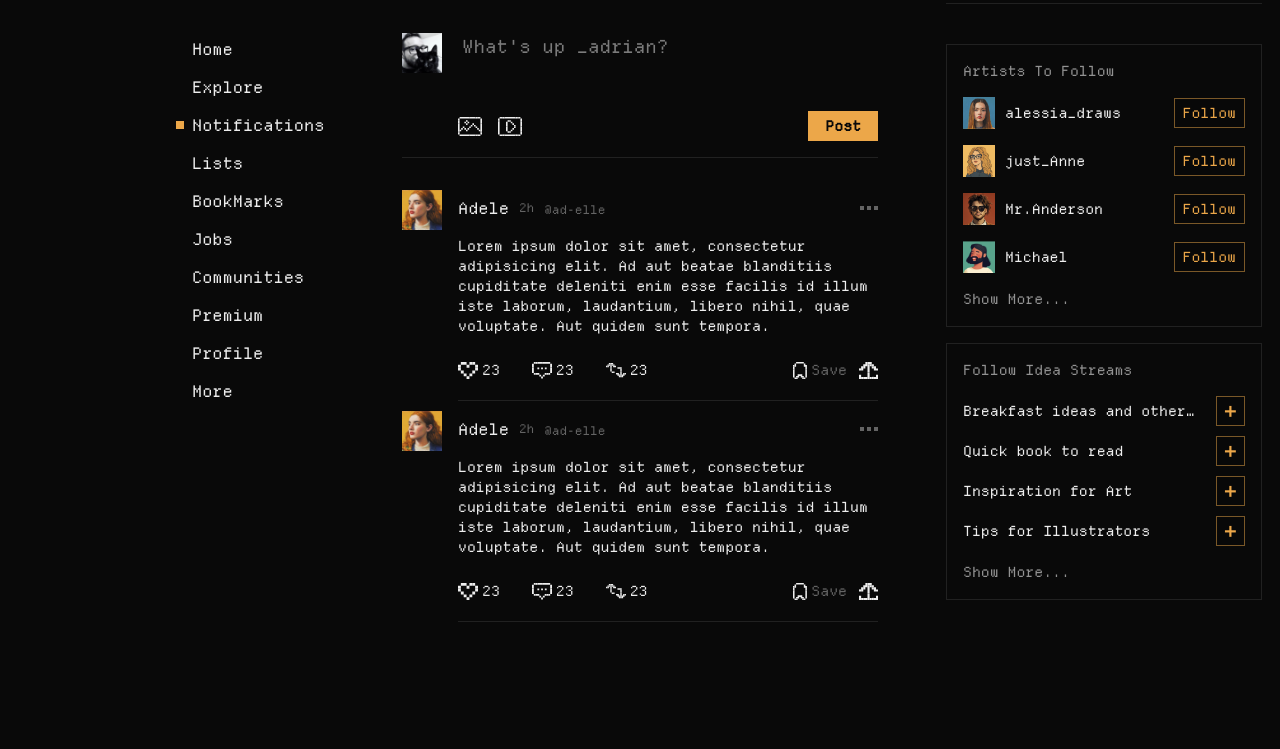
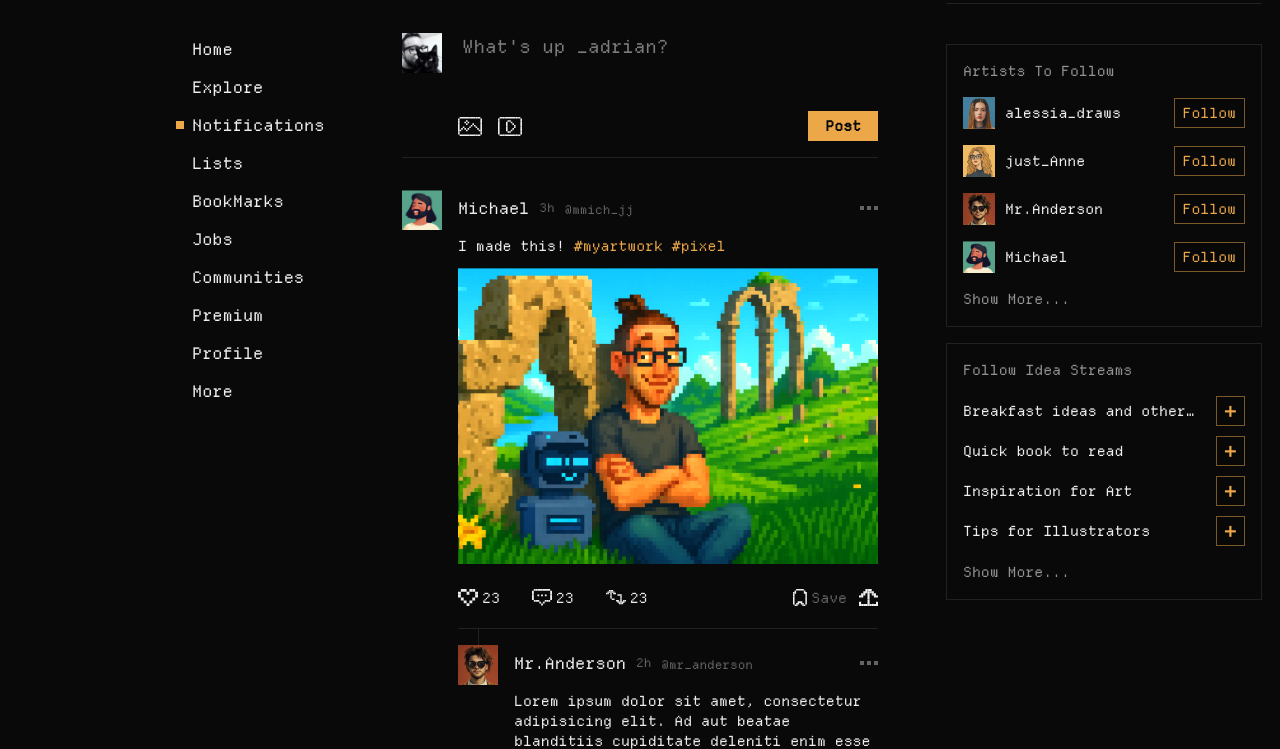
Before and after one commit to ali-nasser22/pixels-platform, a website built with Vite: page feed.html in a window 1280 px wide. Shown: the part 51-800 px from the top of the page. Built offline with nearby package versions, Linux system fonts and the light colour scheme.

Commit message:
finish replies thread in feed page

```diff
--- a/feed.html
+++ b/feed.html
@@ -198,18 +198,21 @@
 	</div>
 	<!--Feed-->
 	<ol class="mt-4">
+		<!--Feed Item-->
 		<li class="flex items-start gap-4 not-first:pt-2.5">
 			<a class="shrink-0" href="/profile">
-				<img alt="avatar" class="size-10 object-cover" src="public/images/adelle.png">
+				<img alt="avatar" class="size-10 object-cover" src="public/images/michael.png">
 			</a>
-			<div class="grow border-b border-pixel-light/10 pb-5 pt-1.5">
+			<div class="grow pt-1.5">
+				<div class="border-b border-pixel-light/10 pb-5">
+					<!--User Meta-->
 					<div class="flex justify-between items-center gap-4">
 						<div class="flex items-center gap-2.5">
-						<p><a class="hover:underline" href="/profile">Adele</a></p>
-						<p class="text-xs text-pixel-light/40">2h</p>
+							<p><a class="hover:underline" href="/profile">Michael</a></p>
+							<p class="text-xs text-pixel-light/40">3h</p>
 							<p>
 								<a class="text-xs text-pixel-light/40 hover:text-pixel-light/60 transition-opacity duration-100"
-							   href="/profile">@ad-elle</a></p>
+								   href="/profile">@mmich_jj</a></p>
 						</div>
 						<button aria-label="Post options" class="flex gap-[3px] group py-2">
 							<span class="size-1 bg-pixel-light/40 group-hover:bg-pixel-light/60 transition-opacity duration-100"></span>
@@ -217,10 +220,10 @@
 							<span class="size-1 bg-pixel-light/40 group-hover:bg-pixel-light/60 transition-opacity duration-100"></span>
 						</button>
 					</div>
-				<div class="mt-4 text-sm flex flex-col gap-3">
-					<p>Lorem ipsum dolor sit amet, consectetur adipisicing elit. Ad aut beatae blanditiis cupiditate
-						deleniti enim esse facilis id illum iste laborum, laudantium, libero nihil, quae voluptate. Aut
-						quidem sunt tempora.</p>
+					<!--Post Content-->
+					<div class="mt-4 text-sm flex flex-col gap-3 [&_a]:text-pixel [&_a]:hover:underline [&_a]:cursor-pointer">
+						<p>I made this! <a>#myartwork</a> <a>#pixel</a></p>
+						<img alt="pic-from-michael" src="public/images/simon-chilling.png">
 					</div>
 					<!--Action buttons-->
 					<div class="flex justify-between items-center gap-4 mt-6">
@@ -450,19 +453,24 @@
 						</div>
 					</div>
 				</div>
-		</li>
-		<li class="flex items-start gap-4 not-first:pt-2.5">
-			<a class="shrink-0" href="/profile">
-				<img alt="avatar" class="size-10 object-cover" src="public/images/adelle.png">
+				<!--Threaded Replies-->
+				<ol>
+					<!--Reply-->
+					<li class="relative pt-4 flex items-start gap-4 group/li">
+						<!--Line through-->
+						<div aria-hidden="true"
+						     class="absolute top-0 left-5 w-px h-full group-last/li:h-4 bg-pixel-light/10"></div>
+						<a class="shrink-0 isolate" href="/profile">
+							<img alt="avatar" class="size-10 object-cover" src="public/images/mr-anderson.png">
 						</a>
 						<div class="grow border-b border-pixel-light/10 pb-5 pt-1.5">
 							<div class="flex justify-between items-center gap-4">
 								<div class="flex items-center gap-2.5">
-						<p><a class="hover:underline" href="/profile">Adele</a></p>
+									<p><a class="hover:underline" href="/profile">Mr.Anderson</a></p>
 									<p class="text-xs text-pixel-light/40">2h</p>
 									<p>
 										<a class="text-xs text-pixel-light/40 hover:text-pixel-light/60 transition-opacity duration-100"
-							   href="/profile">@ad-elle</a></p>
+										   href="/profile">@mr_anderson</a></p>
 								</div>
 								<button aria-label="Post options" class="flex gap-[3px] group py-2">
 									<span class="size-1 bg-pixel-light/40 group-hover:bg-pixel-light/60 transition-opacity duration-100"></span>
@@ -471,8 +479,10 @@
 								</button>
 							</div>
 							<div class="mt-4 text-sm flex flex-col gap-3">
-					<p>Lorem ipsum dolor sit amet, consectetur adipisicing elit. Ad aut beatae blanditiis cupiditate
-						deleniti enim esse facilis id illum iste laborum, laudantium, libero nihil, quae voluptate. Aut
+								<p>Lorem ipsum dolor sit amet, consectetur adipisicing elit. Ad aut beatae blanditiis
+									cupiditate
+									deleniti enim esse facilis id illum iste laborum, laudantium, libero nihil, quae
+									voluptate. Aut
 									quidem sunt tempora.</p>
 							</div>
 							<!--Action buttons-->
@@ -624,86 +634,14 @@
 										<span class="text-sm">23</span>
 									</div>
 								</div>
-					<div class="flex items-center gap-3">
-						<!-- Save -->
-						<div class="flex items-center gap-1">
-							<button aria-label="Save" class="hover:text-pixel">
-								<svg
-										class="h-[17px]"
-										fill="none"
-										viewBox="0 0 14 17"
-										xmlns="http://www.w3.org/2000/svg"
-								>
-									<g clip-path="url(#a)" fill="currentColor">
-										<path
-												d="M1.545 7.727H0v1.546h1.545V7.727Zm0 1.546H0v1.545h1.545V9.273Zm0 1.545H0v1.546h1.545v-1.546Zm0 1.546H0v1.545h1.545v-1.545Zm0 1.546H0v1.545h1.545v-1.546Zm1.545 1.544H1.546V17h1.546v-1.546Z"
-										/>
-										<path d="M4.636 15.454H3.091V17h1.545v-1.546Z"/>
-										<path
-												d="M4.636 13.91H3.091v1.545h1.545v-1.546Zm1.546 0H4.636v1.545h1.546v-1.546Zm0-1.546H4.636v1.545h1.546v-1.545Zm1.545 0H6.182v1.545h1.545v-1.545Zm1.546 0H7.727v1.545h1.546v-1.545Zm0 1.546H7.727v1.545h1.546v-1.546Zm1.545 0H9.273v1.545h1.545v-1.546Zm1.546 1.544h-1.546V17h1.546v-1.546Z"
-										/>
-										<path
-												d="M10.818 15.454H9.273V17h1.545v-1.546Zm3.092-1.544h-1.546v1.545h1.545v-1.546Zm0-1.546h-1.546v1.545h1.545v-1.545Zm0-1.546h-1.546v1.546h1.545v-1.546Zm0-1.545h-1.546v1.545h1.545V9.273Zm0-1.546h-1.546v1.546h1.545V7.727ZM4.636 0H3.091v1.545h1.545V0Zm1.546 0H4.636v1.545h1.546V0Zm1.545 0H6.182v1.545h1.545V0Zm1.546 0H7.727v1.545h1.546V0Zm1.545 0H9.273v1.545h1.545V0ZM3.09 1.545H1.546v1.546h1.546V1.545Zm9.274 0h-1.546v1.546h1.546V1.545ZM1.545 3.09H0v1.546h1.545V3.091Z"
-										/>
-										<path
-												d="M3.09 3.09H1.546v1.546h1.546V3.091Zm9.274 0h-1.546v1.546h1.546V3.091Zm1.546 0h-1.546v1.546h1.545V3.091ZM1.545 4.636H0v1.546h1.545V4.636Zm12.365 0h-1.546v1.546h1.545V4.636Zm0 1.546h-1.546v1.545h1.545V6.182Zm-12.365 0H0v1.545h1.545V6.182Z"
-										/>
-									</g>
-									<defs>
-										<clipPath id="a">
-											<path d="M0 0h14v17H0z" fill="#fff"/>
-										</clipPath>
-									</defs>
-								</svg>
-							</button>
-							<span class="text-pixel-light/40 text-sm">Save</span>
-						</div>
-						<!-- Share -->
-						<div class="flex items-center gap-1">
-							<button aria-label="Share" class="hover:text-pixel">
-								<svg
-										class="h-[17px]"
-										fill="none"
-										viewBox="0 0 19 17"
-										xmlns="http://www.w3.org/2000/svg"
-								>
-									<g clip-path="url(#a)" fill="currentColor">
-										<path d="M2.125 6.375H0V8.5h2.125V6.375Z"/>
-										<path
-												d="M4.25 6.375H2.123V8.5H4.25V6.375Zm0-2.125H2.123v2.125H4.25V4.25Z"
-										/>
-										<path
-												d="M6.373 4.25H4.248v2.125h2.125V4.25Zm0-2.125H4.248V4.25h2.125V2.125Zm2.127 0H6.375V4.25H8.5V2.125ZM8.5 0H6.375v2.125H8.5V0Z"
-										/>
-										<path
-												d="M10.624 0H8.499v2.125h2.125V0Zm2.126 0h-2.124v2.125h2.125V0Zm2.125 2.125H12.75V4.25h2.125V2.125Z"
-										/>
-										<path
-												d="M12.75 2.125h-2.124V4.25h2.125V2.125Zm2.125 2.125H12.75v2.125h2.125V4.25Z"
-										/>
-										<path
-												d="M16.999 4.25h-2.125v2.125h2.125V4.25Zm0 2.125h-2.125V8.5h2.125V6.375Zm2.126 0H17V8.5h2.125V6.375Zm-8.501-4.25H8.499V4.25h2.125V2.125Zm0 2.125H8.499v2.125h2.125V4.25Zm0 2.125H8.499V8.5h2.125V6.375Zm0 2.125H8.499v2.124h2.125V8.5Zm0 2.125H8.499v2.125h2.125v-2.125Zm0 2.125H8.499v2.125h2.125V12.75Zm0 2.125H8.499V17h2.125v-2.125Zm-6.374 0H2.123V17H4.25v-2.125Z"
-										/>
-										<path
-												d="M6.373 14.875H4.248V17h2.125v-2.125Zm2.127 0H6.375V17H8.5v-2.125Zm4.25 0h-2.124V17h2.125v-2.125Z"
-										/>
-										<path d="M14.875 14.875H12.75V17h2.125v-2.125Z"/>
-										<path
-												d="M16.999 14.875h-2.125V17h2.125v-2.125ZM2.125 12.75H0v2.125h2.125V12.75Zm0 2.125H0V17h2.125v-2.125Zm17-2.125H17v2.125h2.125V12.75Zm0 2.125H17V17h2.125v-2.125Z"
-										/>
-									</g>
-									<defs>
-										<clipPath id="a">
-											<path d="M0 0h19v17H0z" fill="#fff"/>
-										</clipPath>
-									</defs>
-								</svg>
-							</button>
-						</div>
-					</div>
 							</div>
 						</div>
 					</li>
+					<!--More Replies-->
+				</ol>
+			</div>
+		</li>
+		<!-- More Feed Items...-->
 	</ol>
 </main>
 <!--SideBar-->
```
Lines whose indentation alone changed are shown as unchanged.
